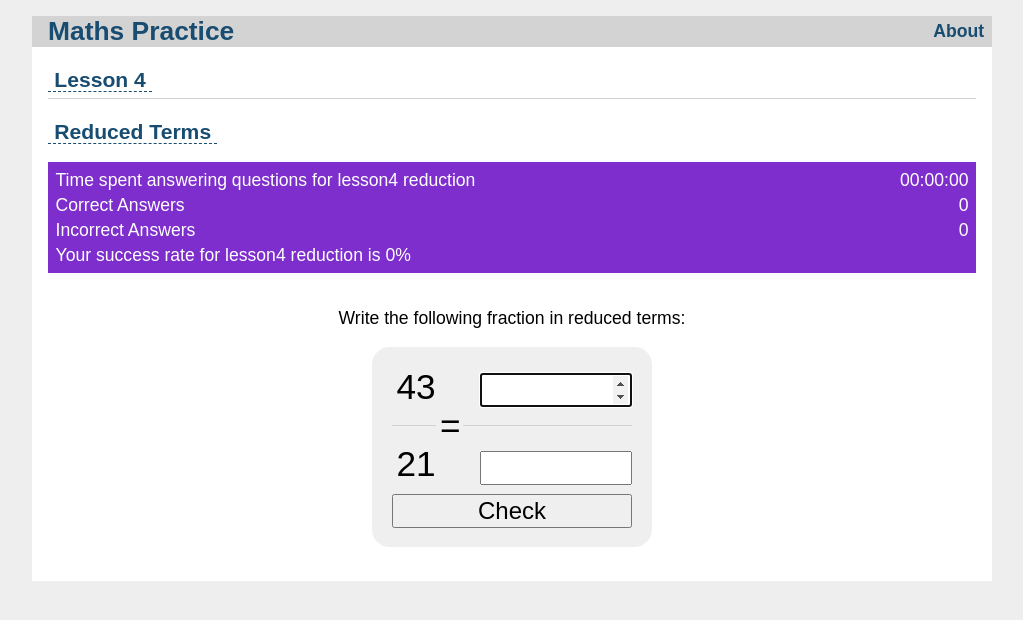
After one commit to bbc6502/mathspractice, a Flask app: page /lesson4/reduction in a window 1280 px wide. The commit adds this page. Shown: the top 620 px of the page, without its empty margins (128-1151 px from the left). Run offline with Flask 3, Linux system fonts and the light colour scheme.

Commit message:
Add lesson4 with fraction reduced terms

```diff
--- /dev/null
+++ b/mathspractice/lesson4.py
@@ -0,0 +1,74 @@
+import math
+import random
+import time
+from typing import Tuple
+
+from flask import Blueprint, render_template, request, flash
+
+from .stats import Statistics
+
+bp = Blueprint('lesson4', __name__)
+
+@bp.route('/')
+def index():
+    statistics = Statistics()
+    return render_template(
+        'lesson4/index.html',
+        statistics=statistics,
+    )
+
+
+def factorise(n: int) -> list[int]:
+    factors = []
+    for pp in range(2, int(math.sqrt(n)) + 1):
+        while n % pp == 0:
+            factors.append(pp)
+            n //= pp
+    factors.append(n)
+    return factors
+
+
+def reduce(numerator: int, denominator: int) -> Tuple[int, int]:
+    n_factors = factorise(numerator)
+    d_factors = factorise(denominator)
+    for f in list(n_factors):
+        if f in d_factors:
+            n_factors.remove(f)
+            d_factors.remove(f)
+    return int(math.prod(n_factors)), int(math.prod(d_factors))
+
+
+@bp.route('/reduction', methods=['GET', 'POST'])
+def reduction():
+    when = time.time()
+    statistics = Statistics()
+    stats = statistics.get_stats('lesson4', 'reduction')
+    if request.method == 'POST':
+        try:
+            if not request.form.get('numerator') or not request.form.get('denominator'):
+                raise ValueError('Sorry. You needed to provide a numerator and denominator. Please try again.')
+            first = int(request.form.get('first'))
+            second = int(request.form.get('second'))
+            numerator = int(request.form.get('numerator'))
+            denominator = int(request.form.get('denominator'))
+            now = float(request.form.get('now'))
+            elapsed = when - now
+            real_numerator, real_denominator = reduce(first, second)
+            stats['seconds'] += elapsed
+            if numerator == real_numerator and denominator == real_denominator:
+                flash(f"Correct. Well done! {first} / {second} = {numerator} / {denominator}", category='correct')
+                stats['correct'] += 1
+            else:
+                flash(f"Incorrect. I'm sorry but {first} / {second} is not reduced to {numerator} / {denominator}. It is {real_numerator} / {real_denominator}", category='incorrect')
+                stats['incorrect'] += 1
+            statistics.save()
+        except Exception as e:
+            flash(str(e), category='error')
+    max_value = int(math.pow(10, 2 + stats['correct'] // 30))
+    first = random.randint(2, max_value-1)
+    second = random.randint(2, max_value-1)
+    now = int(time.time())
+    return render_template(
+        'lesson4/reduction.html',
+        first=first, second=second, now=now, statistics=statistics
+    )
--- a/mathspractice/main.py
+++ b/mathspractice/main.py
@@ -18,6 +18,8 @@ from . import lesson2
 app.register_blueprint(lesson2.bp, url_prefix='/lesson2')
 from . import lesson3
 app.register_blueprint(lesson3.bp, url_prefix='/lesson3')
+from . import lesson4
+app.register_blueprint(lesson4.bp, url_prefix='/lesson4')
 
 @app.route('/')
 def index():
--- a/mathspractice/templates/lesson1/addition.html
+++ b/mathspractice/templates/lesson1/addition.html
@@ -14,6 +14,9 @@
         <input type="hidden" id="first" name="first" value="{{ first }}">
         <input type="hidden" id="second" name="second" value="{{ second }}">
         <input type="hidden" id="now" name="now" value="{{ now }}">
+        <p class="center">
+        Add the first number and the second number:
+        </p>
         <table class="compact">
             <tr><td>&nbsp;</td><td class="right">{{ first }}</td></tr>
             <tr><td class="right">+</td><td class="right">{{ second }}</td></tr>
--- a/mathspractice/templates/lesson1/subtraction.html
+++ b/mathspractice/templates/lesson1/subtraction.html
@@ -14,6 +14,9 @@
         <input type="hidden" id="first" name="first" value="{{ first }}">
         <input type="hidden" id="second" name="second" value="{{ second }}">
         <input type="hidden" id="now" name="now" value="{{ now }}">
+        <p class="center">
+        Subtract the second number from the first number:
+        </p>
         <table class="compact">
             <tr><td>&nbsp;</td><td class="right">{{ first }}</td></tr>
             <tr><td class="right">-</td><td class="right">{{ second }}</td></tr>
--- a/mathspractice/templates/lesson2/multiply.html
+++ b/mathspractice/templates/lesson2/multiply.html
@@ -14,6 +14,9 @@
         <input type="hidden" id="first" name="first" value="{{ first }}">
         <input type="hidden" id="second" name="second" value="{{ second }}">
         <input type="hidden" id="now" name="now" value="{{ now }}">
+        <p class="center">
+        Multiply the following two numbers:
+        </p>
         <table class="compact">
             <tr><td>&nbsp;</td><td class="right">{{ first }}</td></tr>
             <tr><td class="right">x</td><td class="right">{{ second }}</td></tr>
--- a/mathspractice/templates/lesson3/division.html
+++ b/mathspractice/templates/lesson3/division.html
@@ -14,6 +14,9 @@
         <input type="hidden" id="first" name="first" value="{{ first }}">
         <input type="hidden" id="second" name="second" value="{{ second }}">
         <input type="hidden" id="now" name="now" value="{{ now }}">
+        <p class="center">
+        Divide the first number by the second number:
+        </p>
         <table class="compact">
             <tr><td>&nbsp;</td><td class="right">{{ first }}</td></tr>
             <tr><td class="right">÷</td><td class="right">{{ second }}</td></tr>
--- /dev/null
+++ b/mathspractice/templates/lesson4/reduction.html
@@ -0,0 +1,36 @@
+{% extends 'base.html' %}
+
+{% block header %}
+    <h1><a class="button" href="{{ url_for('lesson4.index') }}">{% block title %}Lesson 4{% endblock %}</a></h1>
+{% endblock %}
+
+{% block content %}
+
+    <h1><a class="button" href="{{ url_for('lesson4.reduction') }}">Reduced Terms</a></h1>
+    {% set lesson = 'lesson4' %}
+    {% set section = 'reduction' %}
+    {% include 'stats.html' %}
+    <form method="post" action="{{ url_for('lesson4.reduction') }}">
+        <input type="hidden" id="first" name="first" value="{{ first }}">
+        <input type="hidden" id="second" name="second" value="{{ second }}">
+        <input type="hidden" id="now" name="now" value="{{ now }}">
+        <p class="center">
+        Write the following fraction in reduced terms:
+        </p>
+        <table class="compact">
+            <tr>
+                <td class="right">
+                {{ first }}<hr/>{{ second }}
+                </td>
+                <td class="right">=</td>
+                <td class="right">
+                <input class="right" type="number" id="numerator" name="numerator" autocomplete="off" autofocus>
+                <hr/>
+                <input class="right" type="number" id="denominator" name="denominator" autocomplete="off" autofocus>
+                </td>
+            </tr>
+            <tr><td colspan="3" class="center"><input type="submit" id="submit" name="Check" value="Check"></td></tr>
+        </table>
+    </form>
+
+{% endblock %}
```
Also changed, not shown: mathspractice/templates/index.html (+21 -0 lines), mathspractice/templates/lesson4/index.html (added, +14 -0 lines).
